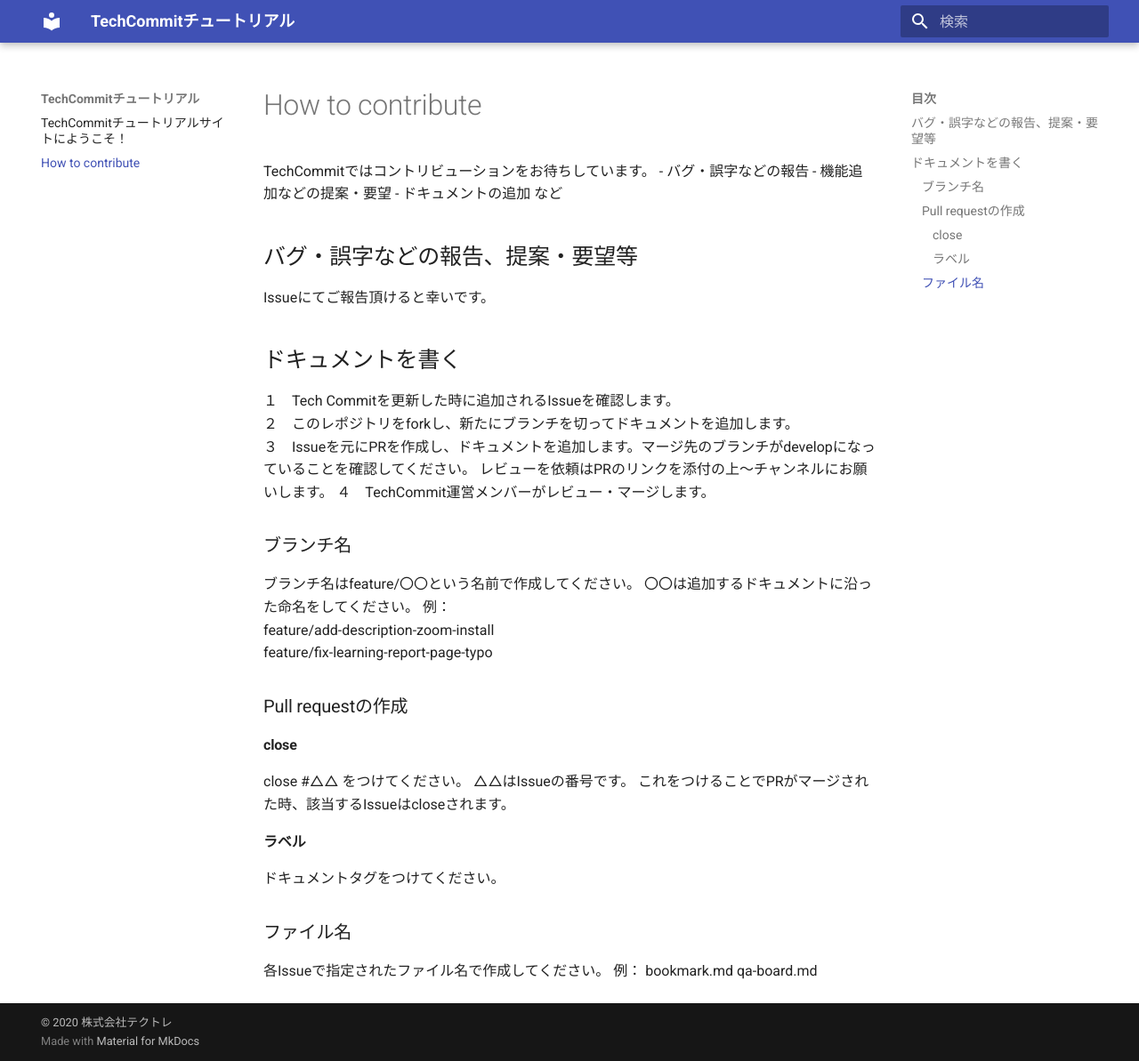
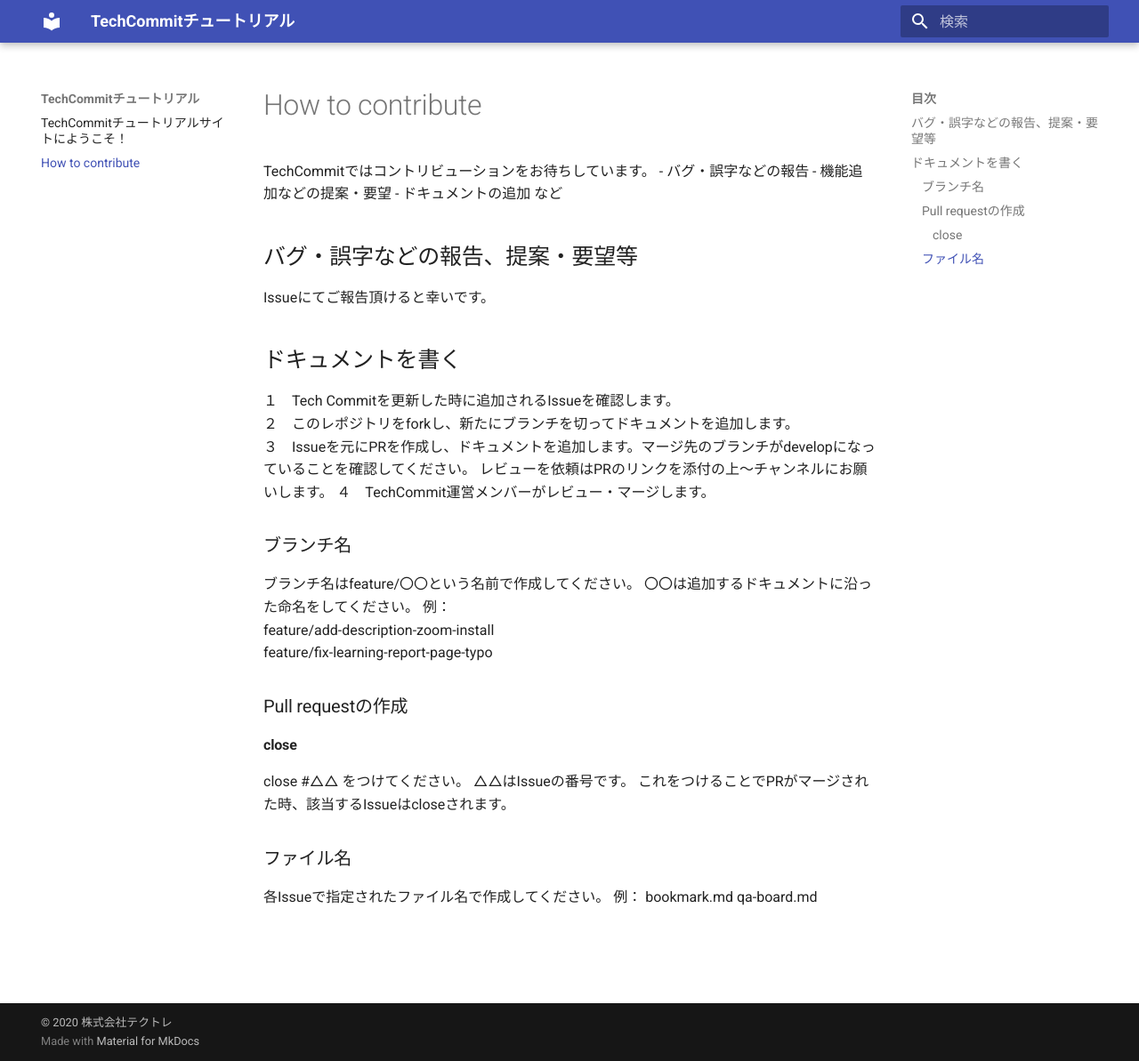
Before and after one commit to tech-training/tech-commit-doc, an MkDocs documentation site: the page built from docs/contribute.md, in a window 1280 px wide and 1193 px high. Shown: the whole window at 89% size. Built offline with MkDocs 1.6.1 and Material for MkDocs 9.7.7, drawn with Linux system fonts in a browser that asks for light colours.

Commit message:
contributeドキュメントの修正

```diff
--- a/docs/contribute.md
+++ b/docs/contribute.md
@@ -28,9 +28,6 @@
 △△はIssueの番号です。
 これをつけることでPRがマージされた時、該当するIssueはcloseされます。
 
-#### ラベル
-ドキュメントタグをつけてください。
-
 ### ファイル名
 各Issueで指定されたファイル名で作成してください。
 例：
```
